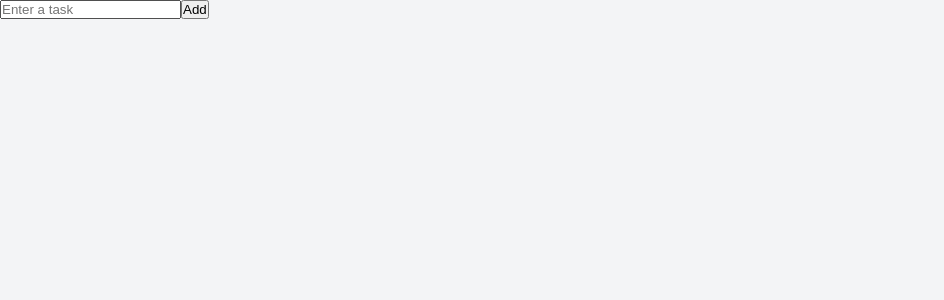
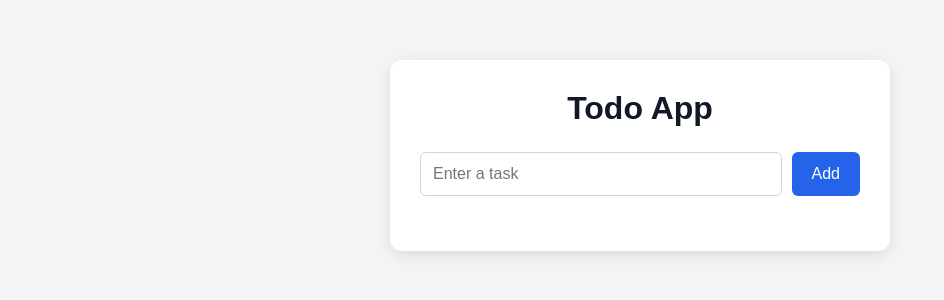
Before and after one commit to Edldev12/Dynamic-Task-Manager, a React (Vite) app: page / in a window 1280 px wide. Shown: the top 300 px of the page, without its empty margins (0-944 px from the left). Built offline with nearby package versions, Linux system fonts and the light colour scheme.

Commit message:
display tasks dynamically

```diff
--- a/src/App.jsx
+++ b/src/App.jsx
@@ -1,11 +1,11 @@
 import { useState } from "react";
 import "./App.css";
-function TodoApp() {
+
+function App() {
   const [taskText, setTaskText] = useState("");
   const [tasks, setTasks] = useState([]);
 
   const addTask = () => {
-    // Don't add empty tasks
     if (taskText.trim() === "") {
       return;
     }
@@ -13,17 +13,18 @@ function TodoApp() {
     const newTask = {
       id: Date.now(),
       text: taskText.trim(),
-      completed: false
+      completed: false,
     };
 
     setTasks([...tasks, newTask]);
-
-    // Clear input
     setTaskText("");
   };
 
   return (
-    <div>
+    <div className="todo-app">
+      <h1>Todo App</h1>
+
+      <div className="task-input">
         <input
           type="text"
           value={taskText}
@@ -31,11 +32,11 @@ function TodoApp() {
           placeholder="Enter a task"
         />
 
-      <button onClick={addTask}>
-        Add
-      </button>
+        <button onClick={addTask}>Add</button>
+      </div>
 
-      <ul>
+      {/* Task List */}
+      <ul className="task-list">
         {tasks.map((task) => (
           <li key={task.id}>
             {task.text}
@@ -46,4 +47,4 @@ function TodoApp() {
   );
 }
 
-export default TodoApp;
+export default App;
```
Lines whose indentation alone changed are shown as unchanged.
